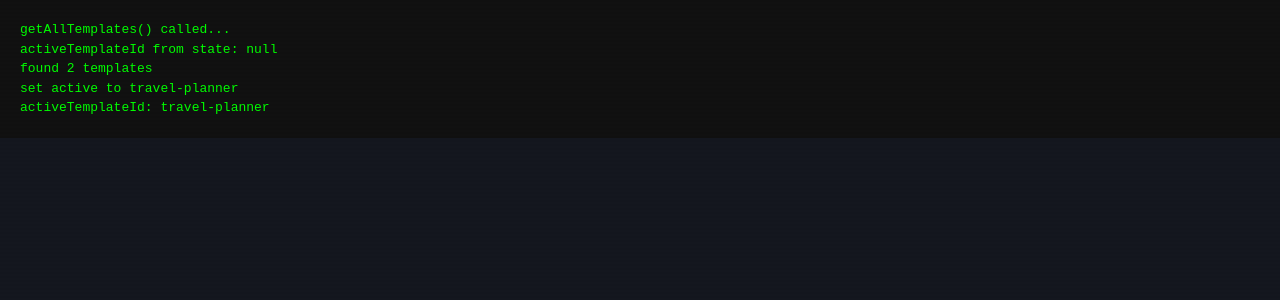
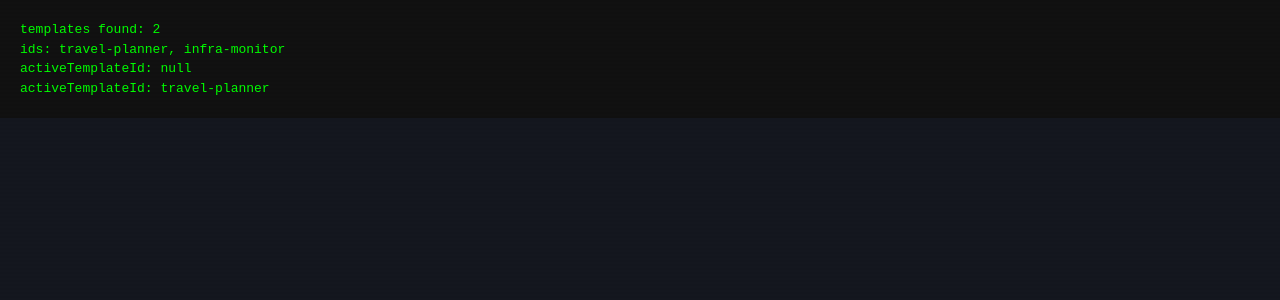
Before and after one commit to gypelayo/automator-ui, a React (Vite) app in the folder packages/automator-ui/: page / in a window 1280 px wide. Shown: the top 300 px of the page. Built offline with nearby package versions, Linux system fonts and the light colour scheme.

Commit message:
Improve debug output

```diff
--- a/packages/automator-ui/src/App.tsx
+++ b/packages/automator-ui/src/App.tsx
@@ -34,14 +34,12 @@ export default function App() {
     if (initialized.current) return
     initialized.current = true
 
-    setDebug(['getAllTemplates() called...', `activeTemplateId from state: ${activeTemplateId}`])
     const templates = getAllTemplates()
-    setDebug(d => [...d, `found ${templates.length} templates`])
+    const ids = templates.map(t => t.id)
+    setDebug(['templates found: ' + templates.length, 'ids: ' + ids.join(', '), 'activeTemplateId: ' + activeTemplateId])
+
     if (!activeTemplateId && templates[0]) {
       setActiveTemplate(templates[0].id)
-      setDebug(d => [...d, `set active to ${templates[0].id}`])
-    } else if (activeTemplateId) {
-      setDebug(d => [...d, `keeping active ${activeTemplateId}`])
     }
   }, []) // No deps - run once on mount
 
```
